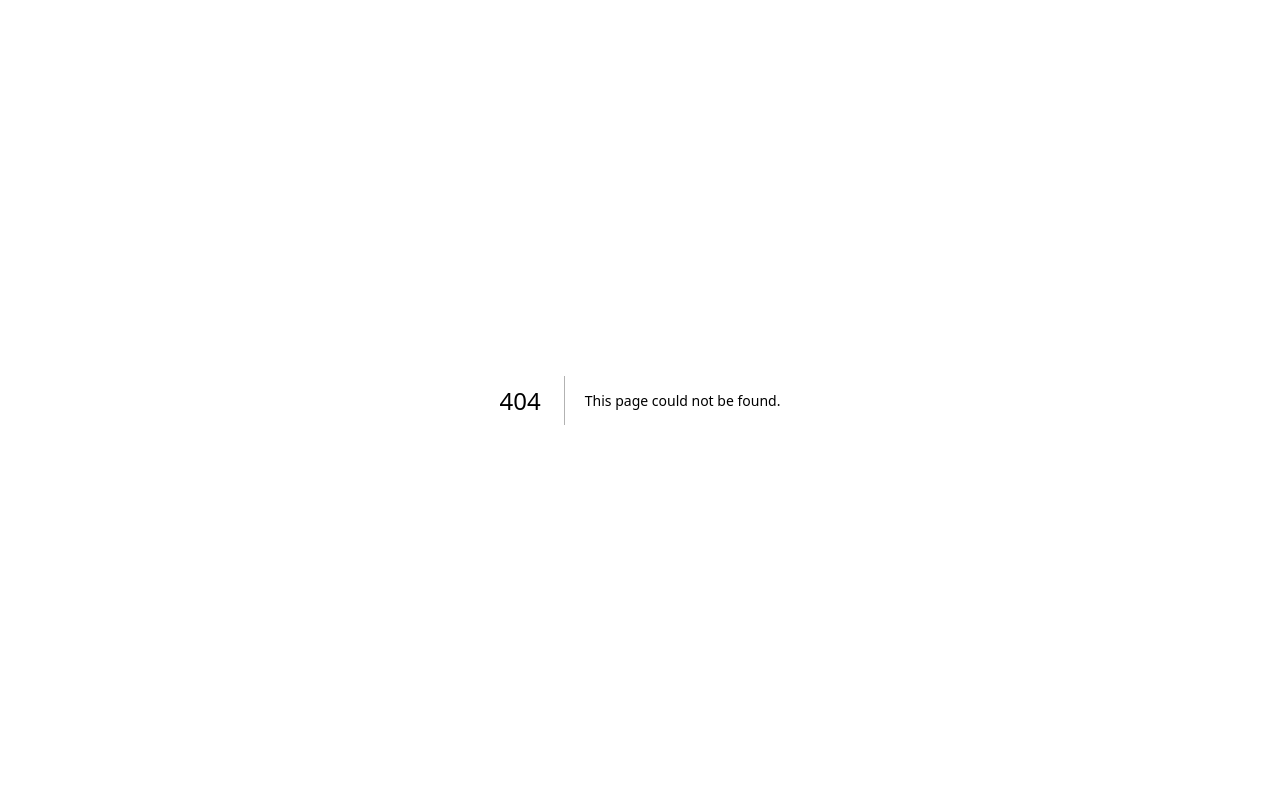
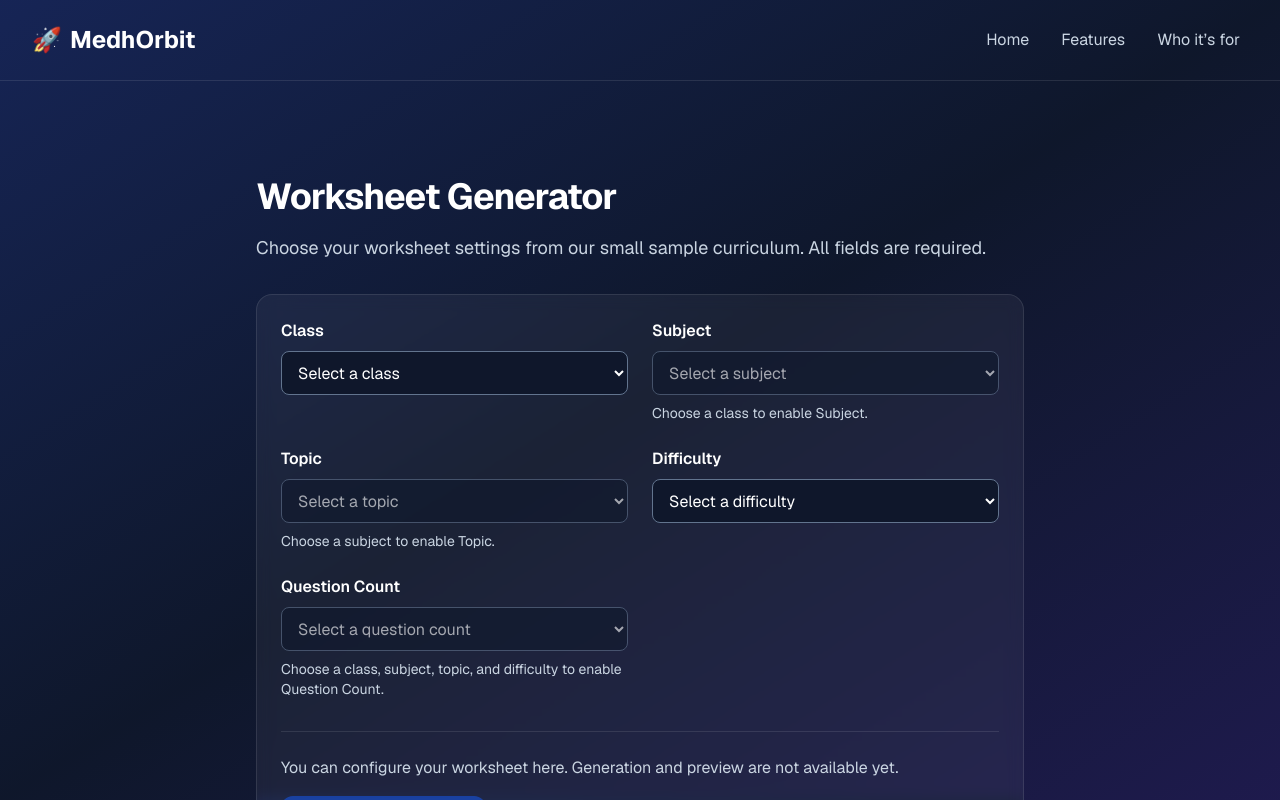
Before and after one commit to niteshcodespace/medhorbit, a Next.js app in the folder frontend/: page /worksheets in a window 1280 px wide. Before the commit this address had no page. Shown: the top 800 px of the page. Built offline with nearby package versions, Linux system fonts and the light colour scheme.

Commit message:
Add worksheet configuration UI

```diff
--- /dev/null
+++ b/frontend/src/app/worksheets/page.tsx
@@ -0,0 +1,44 @@
+import type { Metadata } from "next";
+import Container from "@/components/common/Container";
+import Section from "@/components/common/Section";
+import Footer from "@/components/layout/Footer";
+import Navbar from "@/components/layout/Navbar";
+import WorksheetGenerator from "@/components/worksheets/WorksheetGenerator";
+import { COLORS, TYPOGRAPHY } from "@/constants";
+
+export const metadata: Metadata = {
+  title: "Worksheet Generator | MedhOrbit",
+  description:
+    "Choose a class, subject, topic, difficulty, and question count for your MedhOrbit worksheet.",
+};
+
+export default function WorksheetsPage() {
+  return (
+    <>
+      <a
+        href="#main-content"
+        className="sr-only focus:not-sr-only focus:absolute focus:top-4 focus:left-4 focus:z-50 focus:rounded-lg focus:bg-slate-900 focus:p-4"
+      >
+        Skip to main content
+      </a>
+      <Navbar />
+      <main id="main-content" tabIndex={-1} className="flex-1">
+        <Section aria-labelledby="worksheets-title">
+          <Container>
+            <div className="mx-auto max-w-3xl">
+              <h1 id="worksheets-title" className={TYPOGRAPHY.sectionTitle}>
+                Worksheet Generator
+              </h1>
+              <p className={`mt-4 mb-8 ${TYPOGRAPHY.body} ${COLORS.text.secondary}`}>
+                Choose your worksheet settings from our small sample curriculum.
+                All fields are required.
+              </p>
+              <WorksheetGenerator />
+            </div>
+          </Container>
+        </Section>
+      </main>
+      <Footer />
+    </>
+  );
+}
--- /dev/null
+++ b/frontend/src/components/worksheets/WorksheetGenerator.tsx
@@ -0,0 +1,178 @@
+"use client";
+
+import { useState } from "react";
+import Button from "@/components/ui/Button";
+import Card from "@/components/ui/Card";
+import { COLORS, TYPOGRAPHY } from "@/constants";
+import { curriculum, difficulties, mockQuestions } from "@/lib/worksheets/mock-data";
+import type { WorksheetConfig } from "@/lib/worksheets/types";
+
+type WorksheetFormValues = Omit<WorksheetConfig, "difficulty" | "questionCount"> & {
+  difficulty: WorksheetConfig["difficulty"] | "";
+  questionCount: number | "";
+};
+
+const selectClassName =
+  "mt-2 min-h-11 w-full rounded-lg border border-slate-500 bg-slate-900 px-3 py-2 text-white disabled:cursor-not-allowed disabled:opacity-60";
+const helpClassName = `mt-2 ${TYPOGRAPHY.small} ${COLORS.text.secondary}`;
+
+export default function WorksheetGenerator() {
+  const [values, setValues] = useState<WorksheetFormValues>({
+    classId: "",
+    subjectId: "",
+    topicId: "",
+    difficulty: "",
+    questionCount: "",
+  });
+
+  const selectedClass = curriculum.find((item) => item.id === values.classId);
+  const selectedSubject = selectedClass?.subjects.find(
+    (item) => item.id === values.subjectId,
+  );
+  const selectedTopic = selectedSubject?.topics.find(
+    (item) => item.id === values.topicId,
+  );
+  // The current mock bank contains unique questions for each configuration.
+  const availableCount = selectedTopic && values.difficulty
+    ? mockQuestions.filter(
+        (question) =>
+          question.classId === values.classId &&
+          question.subjectId === values.subjectId &&
+          question.topicId === values.topicId &&
+          question.difficulty === values.difficulty,
+      ).length
+    : 0;
+  const isComplete = Boolean(
+    selectedTopic && values.difficulty && values.questionCount !== "" &&
+    values.questionCount > 0 && values.questionCount <= availableCount,
+  );
+
+  return (
+    <Card>
+      <form aria-label="Worksheet configuration" onSubmit={(event) => event.preventDefault()}>
+        <div className="grid grid-cols-1 gap-6 sm:grid-cols-2">
+          <div>
+            <label htmlFor="worksheet-class" className="font-semibold">Class</label>
+            <select
+              id="worksheet-class"
+              name="classId"
+              required
+              value={values.classId}
+              className={selectClassName}
+              onChange={(event) => setValues({
+                ...values, classId: event.target.value, subjectId: "", topicId: "", questionCount: "",
+              })}
+            >
+              <option value="">Select a class</option>
+              {curriculum.map((item) => <option key={item.id} value={item.id}>{item.label}</option>)}
+            </select>
+          </div>
+
+          <div>
+            <label htmlFor="worksheet-subject" className="font-semibold">Subject</label>
+            <select
+              id="worksheet-subject"
+              name="subjectId"
+              required
+              disabled={!selectedClass}
+              aria-describedby="worksheet-subject-help"
+              value={values.subjectId}
+              className={selectClassName}
+              onChange={(event) => setValues({
+                ...values, subjectId: event.target.value, topicId: "", questionCount: "",
+              })}
+            >
+              <option value="">Select a subject</option>
+              {selectedClass?.subjects.map((item) => <option key={item.id} value={item.id}>{item.label}</option>)}
+            </select>
+            <p id="worksheet-subject-help" className={helpClassName}>
+              {selectedClass ? "Subjects available for your selected class." : "Choose a class to enable Subject."}
+            </p>
+          </div>
+
+          <div>
+            <label htmlFor="worksheet-topic" className="font-semibold">Topic</label>
+            <select
+              id="worksheet-topic"
+              name="topicId"
+              required
+              disabled={!selectedSubject}
+              aria-describedby="worksheet-topic-help"
+              value={values.topicId}
+              className={selectClassName}
+              onChange={(event) => setValues({ ...values, topicId: event.target.value, questionCount: "" })}
+            >
+              <option value="">Select a topic</option>
+              {selectedSubject?.topics.map((item) => <option key={item.id} value={item.id}>{item.label}</option>)}
+            </select>
+            <p id="worksheet-topic-help" className={helpClassName}>
+              {selectedSubject ? "Topics available for your selected subject." : "Choose a subject to enable Topic."}
+            </p>
+          </div>
+
+          <div>
+            <label htmlFor="worksheet-difficulty" className="font-semibold">Difficulty</label>
+            <select
+              id="worksheet-difficulty"
+              name="difficulty"
+              required
+              value={values.difficulty}
+              className={selectClassName}
+              onChange={(event) => {
+                const difficulty = difficulties.find((item) => item === event.target.value) ?? "";
+                setValues({ ...values, difficulty, questionCount: "" });
+              }}
+            >
+              <option value="">Select a difficulty</option>
+              {difficulties.map((difficulty) => (
+                <option key={difficulty} value={difficulty}>
+                  {difficulty.charAt(0).toUpperCase() + difficulty.slice(1)}
+                </option>
+              ))}
+            </select>
+          </div>
+
+          <div>
+            <label htmlFor="worksheet-count" className="font-semibold">Question Count</label>
+            <select
+              id="worksheet-count"
+              name="questionCount"
+              required
+              disabled={availableCount === 0}
+              aria-describedby="worksheet-count-help"
+              value={values.questionCount}
+              className={selectClassName}
+              onChange={(event) => setValues({
+                ...values, questionCount: event.target.value === "" ? "" : Number(event.target.value),
+              })}
+            >
+              <option value="">Select a question count</option>
+              {Array.from({ length: availableCount }, (_, index) => index + 1).map((count) => (
+                <option key={count} value={count}>{count}</option>
+              ))}
+            </select>
+            <p id="worksheet-count-help" className={helpClassName} aria-live="polite">
+              {!selectedTopic || !values.difficulty
+                ? "Choose a class, subject, topic, and difficulty to enable Question Count."
+                : availableCount > 0
+                  ? `Choose up to ${availableCount} questions for this selection.`
+                  : "No sample questions are available for this selection."}
+            </p>
+          </div>
+        </div>
+
+        <div className="mt-8 border-t border-white/10 pt-6">
+          <p id="worksheet-generation-note" className={`mb-4 ${COLORS.text.secondary}`}>
+            You can configure your worksheet here. Generation and preview are not available yet.
+          </p>
+          <Button disabled aria-describedby="worksheet-generation-note" className="w-full sm:w-auto">
+            Generate Worksheet
+          </Button>
+          <p role="status" className={helpClassName}>
+            {isComplete ? "Configuration complete. Generation is coming soon." : "Complete all five fields to configure your worksheet."}
+          </p>
+        </div>
+      </form>
+    </Card>
+  );
+}
```
